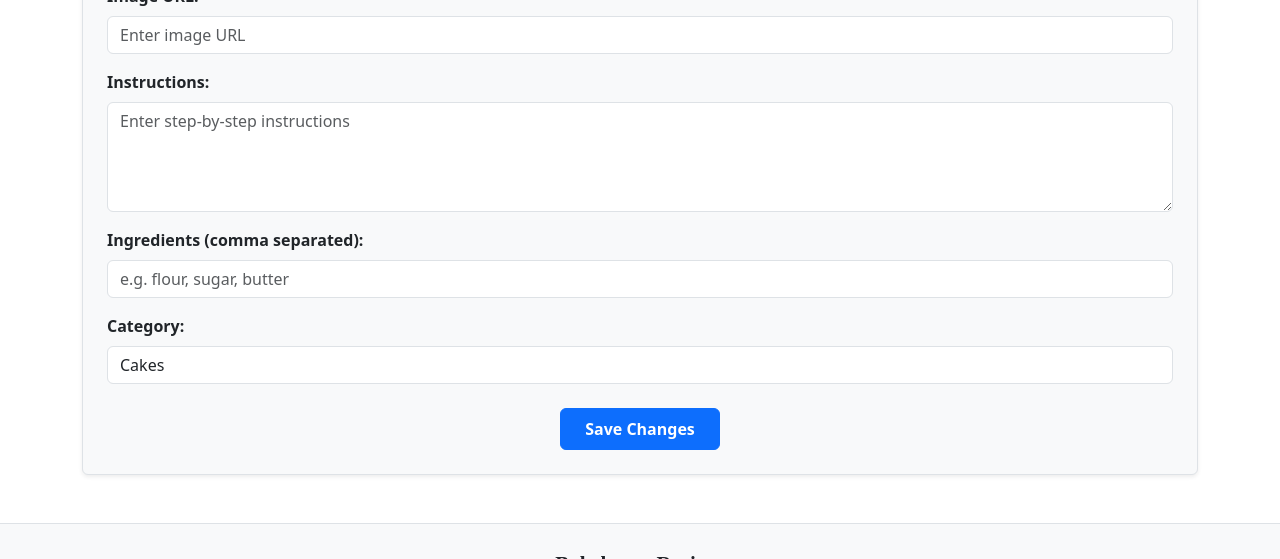
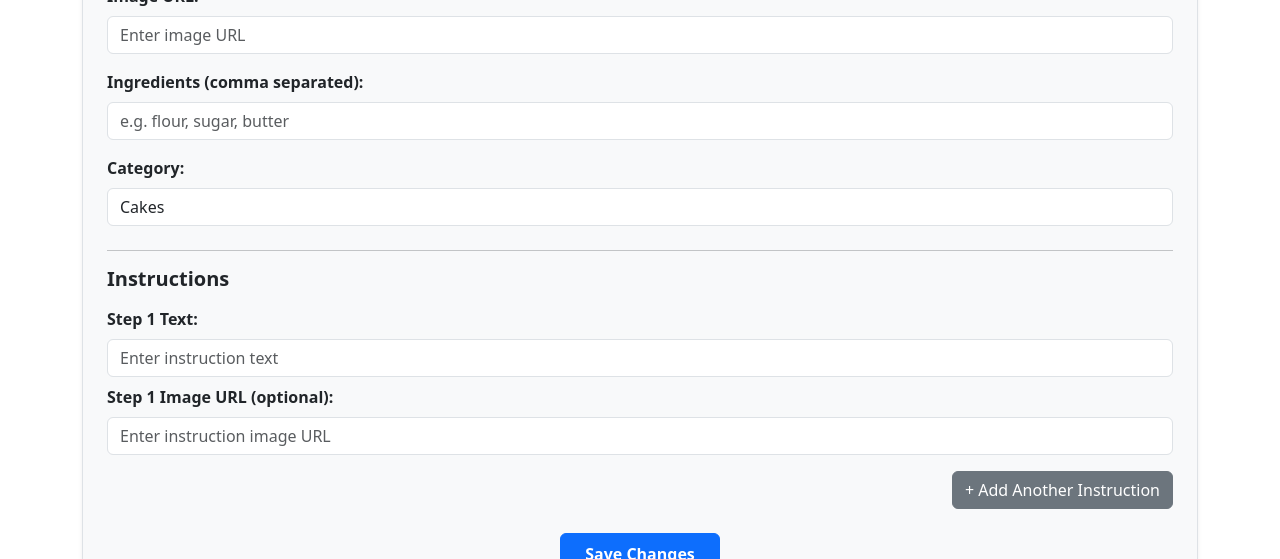
Before and after one commit to Shanecos20/BakerApp, a React (Create React App) app: page /edit/1 in a window 1280 px wide. Shown: the part 362-921 px from the top of the page. Built offline with nearby package versions, Linux system fonts and the light colour scheme; no server answers; sample sign-in values are in the browser's storage.

Commit message:
Fixed viewing details of a recipe. Updated logic in regards to rating recipes. Fixed icons for users. Updated create recips to handle more instruction steps.

```diff
--- a/src/App.js
+++ b/src/App.js
@@ -9,6 +9,8 @@ import Create from './components/Create';
 import Edit from './components/Edit';
 import Login from './components/Login';
 import Register from './components/Register';
+import RecipeDetails from './components/RecipeDetails';
+
 
 
 function App() {
@@ -22,6 +24,8 @@ function App() {
         <Route path='/edit/:id' element={<Edit />} />
         <Route path='/login' element={<Login />} />
         <Route path='/register' element={<Register />} />
+        <Route path="/recipe/:id" element={<RecipeDetails />} /> {/* Add this route */}
+
 
       </Routes>
       <Footer />
--- a/src/components/Create.js
+++ b/src/components/Create.js
@@ -1,7 +1,8 @@
-// Create.js
+// Updated Create.js
 import axios from "axios";
 import { useState, useEffect } from "react";
 import { useNavigate } from 'react-router-dom';
+import { Button } from 'react-bootstrap';
 
 const Create = () => {
     const navigate = useNavigate();
@@ -10,7 +11,9 @@ const Create = () => {
     const [name, setName] = useState('');
     const [preparationTime, setPreparationTime] = useState('');
     const [image, setImage] = useState('');
-    const [instructions, setInstructions] = useState('');
+    const [instructions, setInstructions] = useState([
+      { stepText: '', stepImage: '' }
+    ]);
     const [ingredients, setIngredients] = useState('');
     const [category, setCategory] = useState('Cakes');
 
@@ -22,6 +25,16 @@ const Create = () => {
         navigate('/login');
       }
     }, [navigate]);
+
+    const handleAddInstruction = () => {
+      setInstructions([...instructions, { stepText: '', stepImage: '' }]);
+    };
+
+    const handleInstructionChange = (index, field, value) => {
+      const updated = [...instructions];
+      updated[index][field] = value;
+      setInstructions(updated);
+    };
 
     const handleSubmit = (e) => {
         e.preventDefault();
@@ -81,16 +94,6 @@ const Create = () => {
                     />
                 </div>
                 <div className="mb-3">
-                    <label className="form-label fw-semibold">Instructions:</label>
-                    <textarea
-                        className="form-control"
-                        rows="4"
-                        value={instructions}
-                        onChange={(e) => { setInstructions(e.target.value) }}
-                        placeholder="Enter step-by-step instructions"
-                    ></textarea>
-                </div>
-                <div className="mb-3">
                     <label className="form-label fw-semibold">Ingredients (comma separated):</label>
                     <input
                         type="text"
@@ -112,6 +115,31 @@ const Create = () => {
                       <option value="Bread">Bread</option>
                     </select>
                 </div>
+                <hr />
+                <h5 className="fw-bold mb-3">Instructions</h5>
+                {instructions.map((inst, index) => (
+                  <div key={index} className="mb-3">
+                    <label className="form-label fw-semibold">Step {index+1} Text:</label>
+                    <input
+                      type="text"
+                      className="form-control mb-2"
+                      value={inst.stepText}
+                      onChange={(e) => handleInstructionChange(index, 'stepText', e.target.value)}
+                      placeholder="Enter instruction text"
+                    />
+                    <label className="form-label fw-semibold">Step {index+1} Image URL (optional):</label>
+                    <input
+                      type="text"
+                      className="form-control"
+                      value={inst.stepImage}
+                      onChange={(e) => handleInstructionChange(index, 'stepImage', e.target.value)}
+                      placeholder="Enter instruction image URL"
+                    />
+                  </div>
+                ))}
+                <div className="text-end mb-4">
+                  <Button variant="secondary" onClick={handleAddInstruction}>+ Add Another Instruction</Button>
+                </div>
                 <div className="text-center">
                     <button type="submit" className="btn btn-primary fw-bold px-4 py-2">
                         Add Recipe
--- a/src/components/Edit.js
+++ b/src/components/Edit.js
@@ -1,7 +1,8 @@
-// Edit.js
+// Edit.js (Update to handle instructions as array)
 import axios from "axios";
 import { useEffect, useState } from "react";
 import { useParams, useNavigate } from "react-router-dom";
+import { Button } from 'react-bootstrap';
 
 const Edit = () => {
     const { id } = useParams();
@@ -12,7 +13,7 @@ const Edit = () => {
     const [name, setName] = useState('');
     const [preparationTime, setPreparationTime] = useState('');
     const [image, setImage] = useState('');
-    const [instructions, setInstructions] = useState('');
+    const [instructions, setInstructions] = useState([{ stepText: '', stepImage: '' }]);
     const [ingredients, setIngredients] = useState('');
     const [category, setCategory] = useState('Cakes');
     const [owner, setOwner] = useState(null);
@@ -33,7 +34,7 @@ const Edit = () => {
             setName(res.data.name);
             setPreparationTime(res.data.preparationTime);
             setImage(res.data.image);
-            setInstructions(res.data.instructions);
+            setInstructions(res.data.instructions || [{ stepText: '', stepImage: '' }]);
             setIngredients(res.data.ingredients);
             setCategory(res.data.category);
             setOwner(res.data.owner);
@@ -43,6 +44,16 @@ const Edit = () => {
         })
         .catch((err) => {console.log(err)});
     }, [id, user, navigate]);
+
+    const handleInstructionChange = (index, field, value) => {
+      const updated = [...instructions];
+      updated[index][field] = value;
+      setInstructions(updated);
+    };
+
+    const handleAddInstruction = () => {
+      setInstructions([...instructions, { stepText: '', stepImage: '' }]);
+    };
 
     const handleSubmit = (e) => {
         e.preventDefault();
@@ -104,16 +115,6 @@ const Edit = () => {
                     />
                 </div>
                 <div className="mb-3">
-                    <label className="form-label fw-semibold">Instructions:</label>
-                    <textarea
-                        className="form-control"
-                        rows="4"
-                        value={instructions}
-                        onChange={(e) => { setInstructions(e.target.value) }}
-                        placeholder="Enter step-by-step instructions"
-                    ></textarea>
-                </div>
-                <div className="mb-3">
                     <label className="form-label fw-semibold">Ingredients (comma separated):</label>
                     <input
                         type="text"
@@ -135,6 +136,31 @@ const Edit = () => {
                       <option value="Bread">Bread</option>
                     </select>
                 </div>
+                <hr />
+                <h5 className="fw-bold mb-3">Instructions</h5>
+                {instructions.map((inst, index) => (
+                  <div key={index} className="mb-3">
+                    <label className="form-label fw-semibold">Step {index+1} Text:</label>
+                    <input
+                      type="text"
+                      className="form-control mb-2"
+                      value={inst.stepText}
+                      onChange={(e) => handleInstructionChange(index, 'stepText', e.target.value)}
+                      placeholder="Enter instruction text"
+                    />
+                    <label className="form-label fw-semibold">Step {index+1} Image URL (optional):</label>
+                    <input
+                      type="text"
+                      className="form-control"
+                      value={inst.stepImage}
+                      onChange={(e) => handleInstructionChange(index, 'stepImage', e.target.value)}
+                      placeholder="Enter instruction image URL"
+                    />
+                  </div>
+                ))}
+                <div className="text-end mb-4">
+                  <Button variant="secondary" onClick={handleAddInstruction}>+ Add Another Instruction</Button>
+                </div>
                 <div className="text-center">
                     <button type="submit" className="btn btn-primary fw-bold px-4 py-2">
                         Save Changes
--- a/src/components/NavigationBar.js
+++ b/src/components/NavigationBar.js
@@ -6,11 +6,12 @@ import { Dropdown, Image } from 'react-bootstrap';
 import { Link } from 'react-router-dom';
 import { useEffect, useState } from 'react';
 
+
 const userIcons = [
-  'https://example.com/icon1.png',
-  'https://example.com/icon2.png',
-  'https://example.com/icon3.png',
-  'https://example.com/icon4.png'
+  'https://i.ibb.co/BG9HQDT/Muffin-Man.png',
+  'https://i.ibb.co/37mdS42/Mixer.png',
+  'https://i.ibb.co/6g3JZCW/Cupcake.png',
+  'https://i.ibb.co/RSMzPrh/Bread.png'
 ];
 
 const NavigationBar = () => {
--- a/src/components/RecipeDetails.js
+++ b/src/components/RecipeDetails.js
@@ -1,6 +1,7 @@
-// RecipeDetails.js
+// RecipeDetails.js (Display all instructions)
 import { useState, useEffect } from 'react';
 import { useParams } from 'react-router-dom';
+
 import axios from 'axios';
 
 const RecipeDetails = () => {
@@ -31,8 +32,18 @@ const RecipeDetails = () => {
         <p><span className="fw-semibold">Preparation Time:</span> {recipe.preparationTime} mins</p>
         <p><span className="fw-semibold">Category:</span> {recipe.category}</p>
         <p><span className="fw-semibold">Ingredients:</span> {recipe.ingredients}</p>
-        <p><span className="fw-semibold">Instructions:</span></p>
-        <p>{recipe.instructions}</p>
+        <h5 className="fw-bold mt-4 mb-3">Instructions:</h5>
+        {recipe.instructions && recipe.instructions.map((inst, index) => (
+          <div key={index} className="mb-4">
+            <p className="fw-semibold mb-1">Step {index+1}:</p>
+            <p>{inst.stepText}</p>
+            {inst.stepImage && (
+              <div className="text-center">
+                <img src={inst.stepImage} alt={`Step ${index+1}`} style={{ maxWidth: '250px', borderRadius: '8px' }} />
+              </div>
+            )}
+          </div>
+        ))}
       </div>
     </div>
   );
--- a/src/components/Register.js
+++ b/src/components/Register.js
@@ -1,13 +1,19 @@
-// Register.js
+// Register.js (Update the user icons to use the provided Imgur links)
 import { useState } from 'react';
 import axios from 'axios';
 
 const userIcons = [
-  'https://example.com/icon1.png',
-  'https://example.com/icon2.png',
-  'https://example.com/icon3.png',
-  'https://example.com/icon4.png'
+  'https://i.ibb.co/BG9HQDT/Muffin-Man.png',
+  'https://i.ibb.co/37mdS42/Mixer.png',
+  'https://i.ibb.co/6g3JZCW/Cupcake.png',
+  'https://i.ibb.co/RSMzPrh/Bread.png'
 ];
+
+
+{/* <a href="https://imgbb.com/"><img src="https://i.ibb.co/BG9HQDT/Muffin-Man.png" alt="Muffin-Man" border="0"></a>
+<a href="https://imgbb.com/"><img src="https://i.ibb.co/37mdS42/Mixer.png" alt="Mixer" border="0"></a>
+<a href="https://imgbb.com/"><img src="https://i.ibb.co/6g3JZCW/Cupcake.png" alt="Cupcake" border="0"></a>
+<a href="https://imgbb.com/"><img src="https://i.ibb.co/RSMzPrh/Bread.png" alt="Bread" border="0"></a> */}
 
 const Register = () => {
   const [email,setEmail] = useState('');
```
Also changed, not shown: src/components/RecipeItem.js (+42 -9 lines), 1 other file (tests, documents, lock files or other folders).
